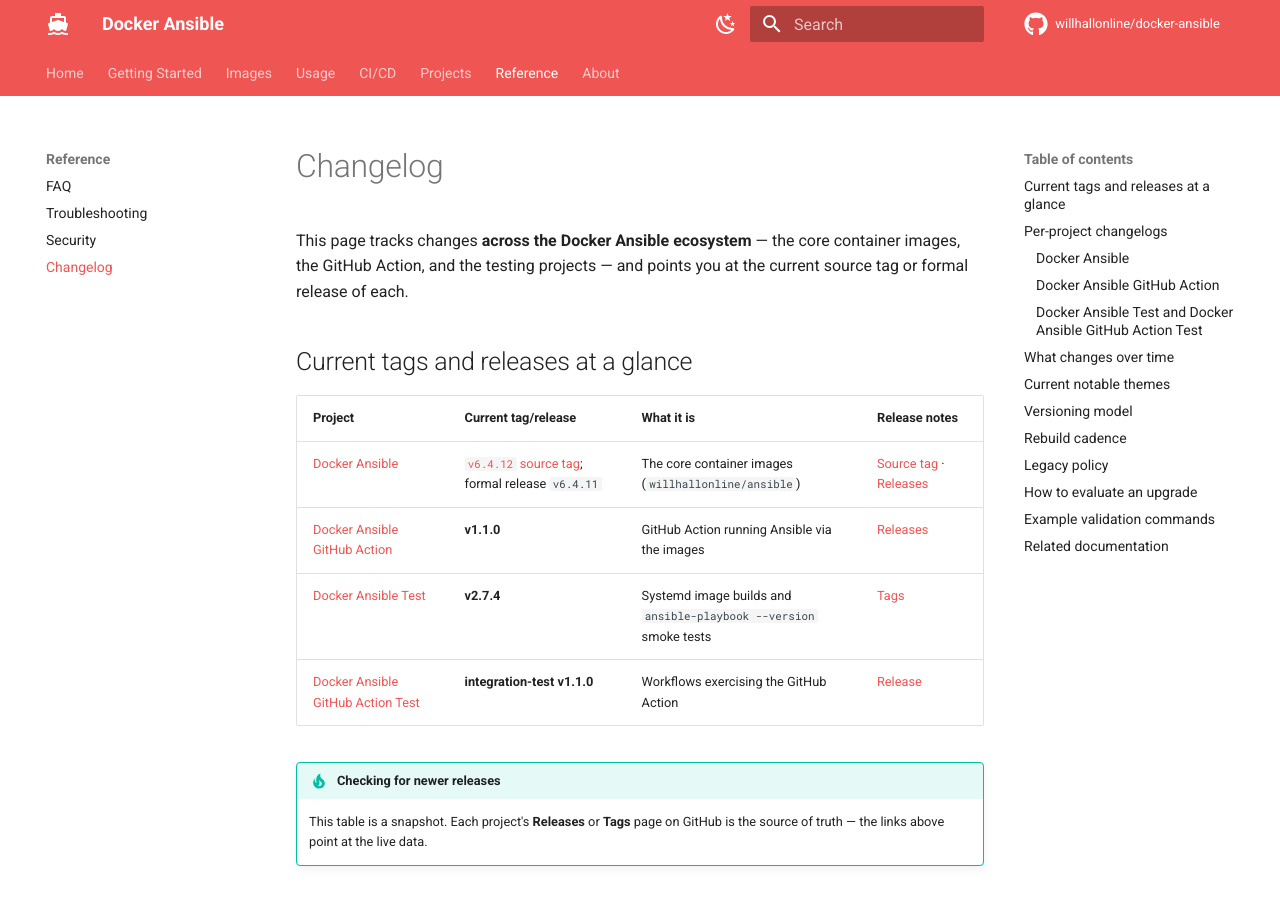
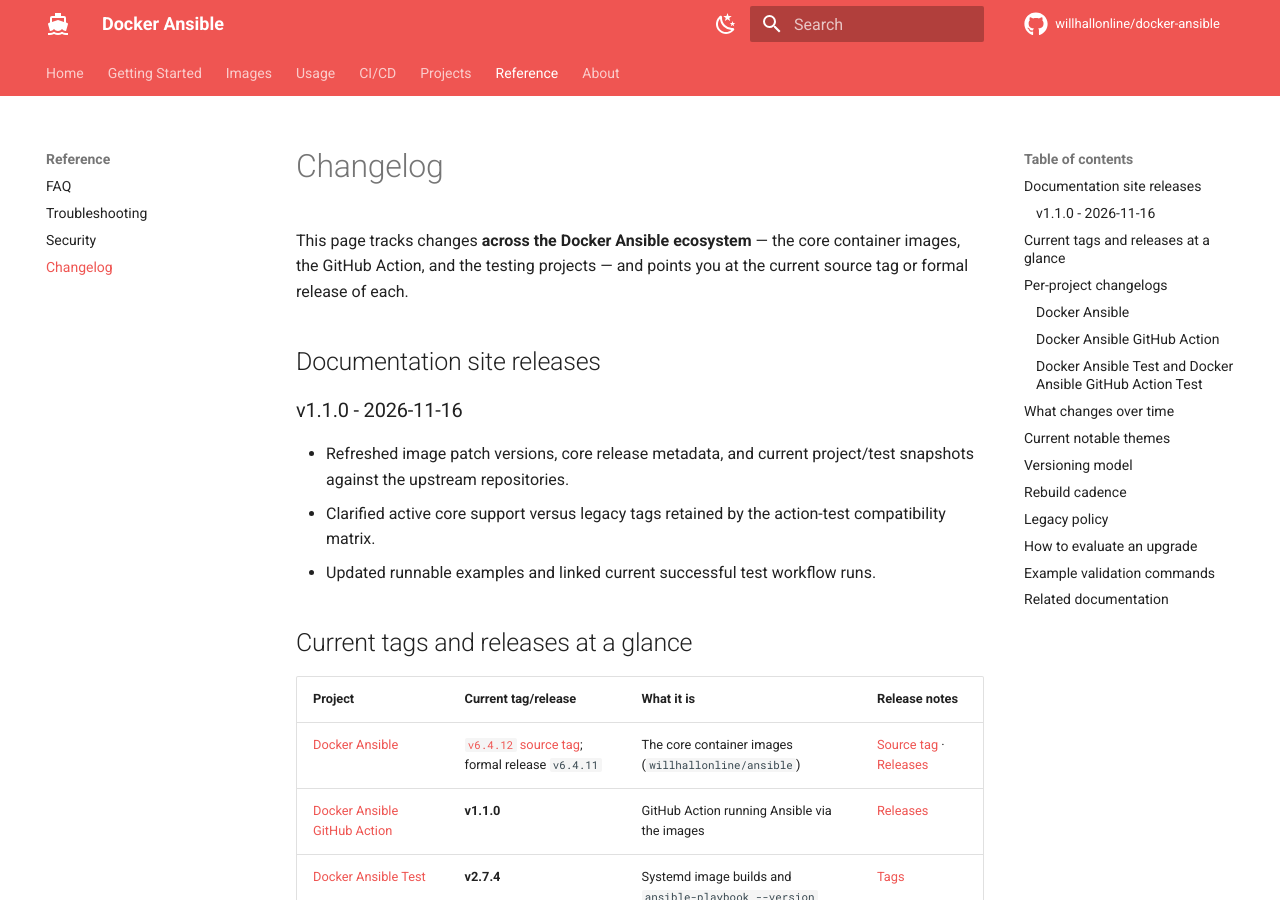
Before and after one commit to docker-ansible/docker-ansible.github.io, an MkDocs documentation site: the page built from docs/reference/changelog.md, in a window 1280 px wide and 900 px high. Built offline with MkDocs 1.6.1 and Material for MkDocs 9.7.7, drawn with Linux system fonts in a browser that asks for light colours; comment, search, counter and statistics services are not loaded.

Commit message:
docs: add v1.1.0 site release notes
Add site-specific release notes for the documentation refresh.

```diff
--- a/docs/reference/changelog.md
+++ b/docs/reference/changelog.md
@@ -3,6 +3,16 @@
 This page tracks changes **across the Docker Ansible ecosystem** — the core
 container images, the GitHub Action, and the testing projects — and points you
 at the current source tag or formal release of each.
+
+## Documentation site releases
+
+### v1.1.0 - 2026-11-16
+
+- Refreshed image patch versions, core release metadata, and current project/test
+  snapshots against the upstream repositories.
+- Clarified active core support versus legacy tags retained by the action-test
+  compatibility matrix.
+- Updated runnable examples and linked current successful test workflow runs.
 
 ## Current tags and releases at a glance
 
```
